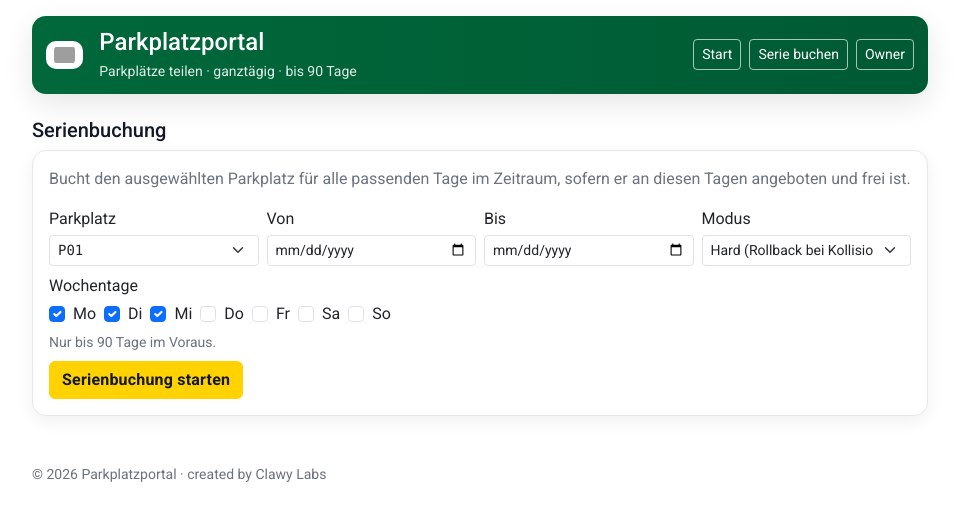
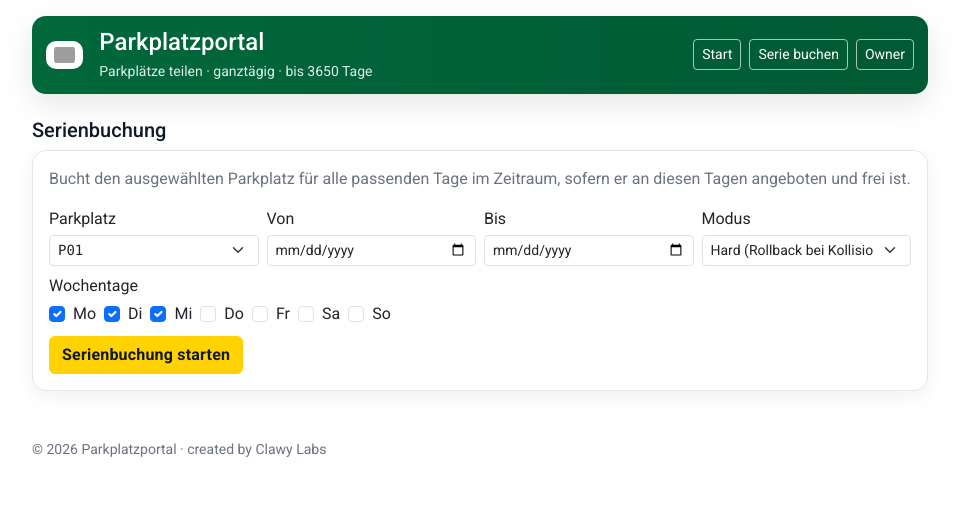
Before and after one commit to nqyngfpty2-svg/clawyparken, a FastAPI app: page /series in a window 1280 px wide. Shown: the top 521 px of the page, without its empty margins (160-1119 px from the left). Run offline with FastAPI, Linux system fonts and the light colour scheme; grey boxes are pictures that could not be loaded.

Commit message:
Remove 90-day horizon (set very large)

```diff
--- a/parking_app/app/main.py
+++ b/parking_app/app/main.py
@@ -22,7 +22,8 @@ TEMPLATES.env.globals["year"] = datetime.utcnow().year
 
 app.mount("/static", StaticFiles(directory=str(BASE_DIR / "static")), name="static")
 
-MAX_BOOK_AHEAD_DAYS = 90
+# Booking/offer horizon. Previously 90 days; intentionally generous so owners can plan far ahead.
+MAX_BOOK_AHEAD_DAYS = 3650  # ~10 years
 OWNER_WITHDRAW_MIN_DAYS = 1  # owner must withdraw at least 1 day before
 
 
--- a/parking_app/templates/owner.html
+++ b/parking_app/templates/owner.html
@@ -35,7 +35,7 @@
           <div class="form-check"><input class="form-check-input" type="checkbox" name="weekdays" value="3" id="wd3"><label class="form-check-label" for="wd3">Do</label></div>
           <div class="form-check"><input class="form-check-input" type="checkbox" name="weekdays" value="4" id="wd4"><label class="form-check-label" for="wd4">Fr</label></div>
         </div>
-        <div class="text-muted small mt-1">Nur bis {{ maxAhead or 90 }} Tage im Voraus.</div>
+        <!-- keine Vorausbegrenzung -->
       </div>
       <div class="col-sm-2">
         <button class="btn btn-sm btn-primary w-100" type="submit">Serie anbieten</button>
--- a/parking_app/templates/series.html
+++ b/parking_app/templates/series.html
@@ -46,7 +46,7 @@
           <div class="form-check"><input class="form-check-input" type="checkbox" name="weekdays" value="5" id="swd5"><label class="form-check-label" for="swd5">Sa</label></div>
           <div class="form-check"><input class="form-check-input" type="checkbox" name="weekdays" value="6" id="swd6"><label class="form-check-label" for="swd6">So</label></div>
         </div>
-        <div class="text-muted small mt-1">Nur bis {{ maxAhead or 90 }} Tage im Voraus.</div>
+        <!-- keine Vorausbegrenzung -->
       </div>
 
       <div class="col-12 mt-2">
```
